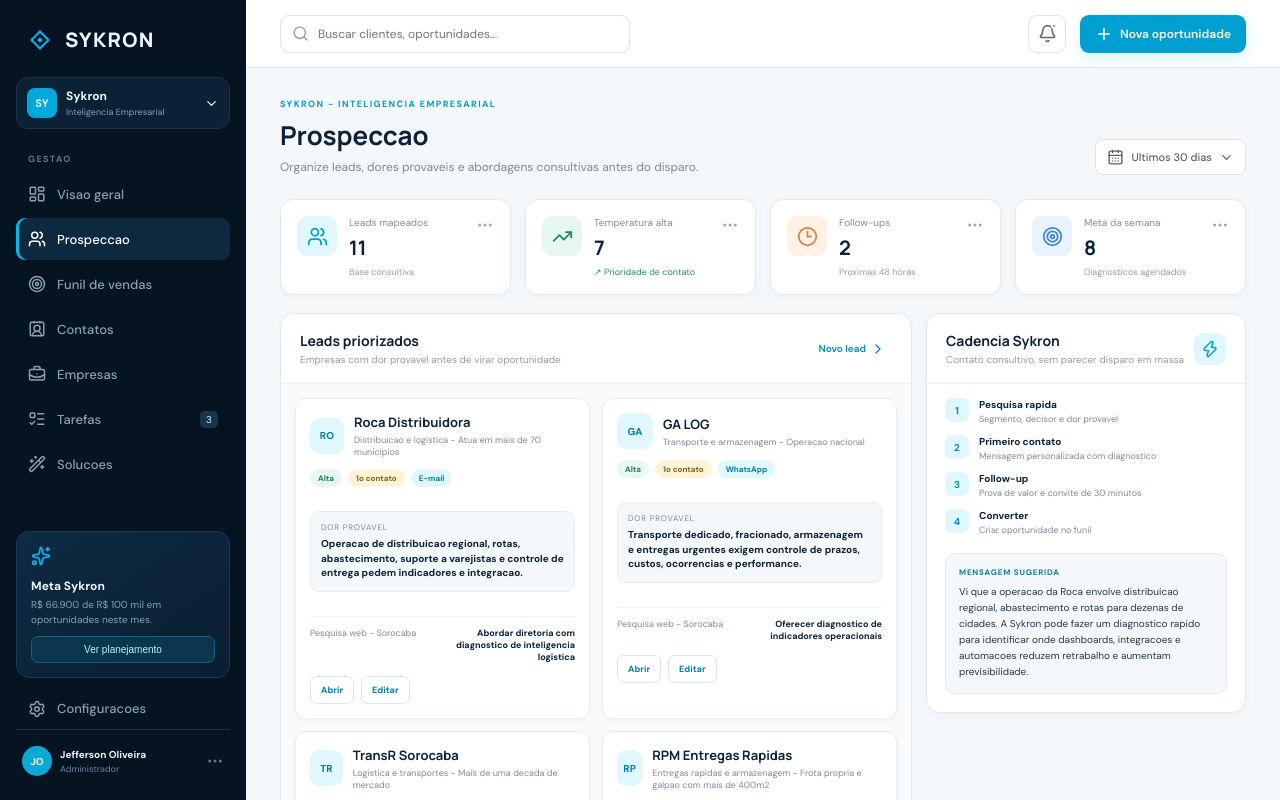
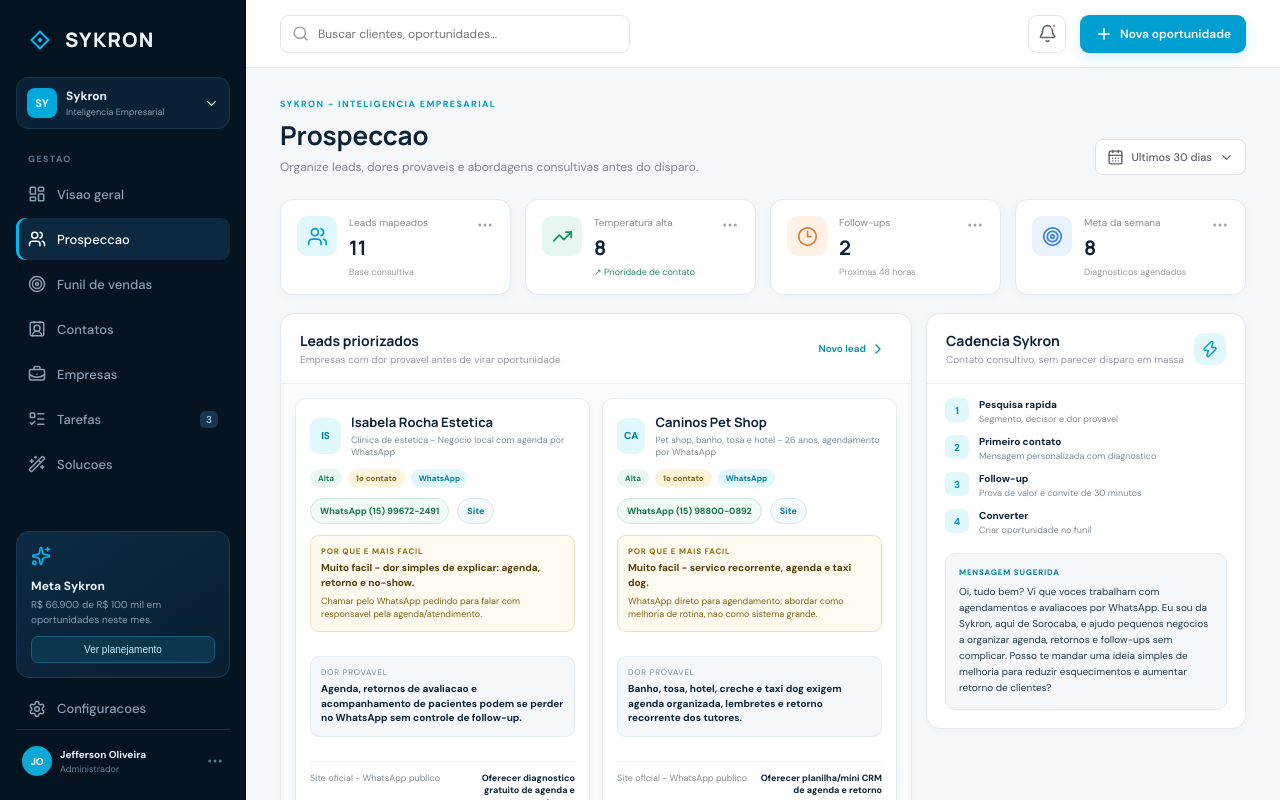
Before and after one commit to jehsorshoe-ai/sykron-crm, a Next.js app: page / in a window 1280 px wide. Both pictures are taken after a click on the button "Prospeccao". Shown: the top 800 px of the page. Built offline with nearby package versions, Linux system fonts and the light colour scheme.

Commit message:
Add easier Sorocaba leads with WhatsApp

```diff
--- a/app/page.tsx
+++ b/app/page.tsx
@@ -81,6 +81,10 @@ type Prospect = {
   company: string;
   segment: string;
   size: string;
+  whatsapp: string;
+  site: string;
+  contactHint: string;
+  ease: string;
   source: string;
   pain: string;
   status: string;
@@ -138,140 +142,189 @@ const solutions: Solution[] = [
 
 const prospects: Prospect[] = [
   {
-    company: "Roca Distribuidora",
-    segment: "Distribuicao e logistica",
-    size: "Atua em mais de 70 municipios",
-    source: "Pesquisa web - Sorocaba",
-    pain: "Operacao de distribuicao regional, rotas, abastecimento, suporte a varejistas e controle de entrega pedem indicadores e integracao.",
-    status: "1o contato",
-    temperature: "Alta",
-    channel: "E-mail",
-    nextAction: "Abordar diretoria com diagnostico de inteligencia logistica",
-    message: "Vi que a operacao da Roca envolve distribuicao regional, abastecimento e rotas para dezenas de cidades. A Sykron pode fazer um diagnostico rapido para identificar onde dashboards, integracoes e automacoes reduzem retrabalho e aumentam previsibilidade.",
-  },
-  {
-    company: "GA LOG",
-    segment: "Transporte e armazenagem",
-    size: "Operacao nacional",
-    source: "Pesquisa web - Sorocaba",
-    pain: "Transporte dedicado, fracionado, armazenagem e entregas urgentes exigem controle de prazos, custos, ocorrencias e performance.",
+    company: "Isabela Rocha Estetica",
+    segment: "Clinica de estetica",
+    size: "Negocio local com agenda por WhatsApp",
+    whatsapp: "(15) 99672-2491",
+    site: "https://esteticasorocaba.com.br/contato/",
+    contactHint: "Chamar pelo WhatsApp pedindo para falar com responsavel pela agenda/atendimento.",
+    ease: "Muito facil - dor simples de explicar: agenda, retorno e no-show.",
+    source: "Site oficial - WhatsApp publico",
+    pain: "Agenda, retornos de avaliacao e acompanhamento de pacientes podem se perder no WhatsApp sem controle de follow-up.",
     status: "1o contato",
     temperature: "Alta",
     channel: "WhatsApp",
-    nextAction: "Oferecer diagnostico de indicadores operacionais",
-    message: "Vi que a GA LOG atua com transporte dedicado, fracionado e armazenagem. Esse tipo de operacao costuma ganhar muito com painel de indicadores, controle de ocorrencias e integracao dos dados comerciais e operacionais.",
+    nextAction: "Oferecer diagnostico gratuito de agenda e retornos",
+    message: "Oi, tudo bem? Vi que voces trabalham com agendamentos e avaliacoes por WhatsApp. Eu sou da Sykron, aqui de Sorocaba, e ajudo pequenos negocios a organizar agenda, retornos e follow-ups sem complicar. Posso te mandar uma ideia simples de melhoria para reduzir esquecimentos e aumentar retorno de clientes?",
   },
   {
-    company: "TransR Sorocaba",
-    segment: "Logistica e transportes",
-    size: "Mais de uma decada de mercado",
-    source: "Pesquisa web - Sorocaba",
-    pain: "Coletas, entregas expressas, carga fracionada, carga fechada e logistica reversa geram muitas etapas manuais e necessidade de visibilidade.",
+    company: "Caninos Pet Shop",
+    segment: "Pet shop, banho, tosa e hotel",
+    size: "26 anos, agendamento por WhatsApp",
+    whatsapp: "(15) 98800-0892",
+    site: "https://petshopcaninos.com.br/",
+    contactHint: "WhatsApp direto para agendamento; abordar como melhoria de rotina, nao como sistema grande.",
+    ease: "Muito facil - servico recorrente, agenda e taxi dog.",
+    source: "Site oficial - WhatsApp publico",
+    pain: "Banho, tosa, hotel, creche e taxi dog exigem agenda organizada, lembretes e retorno recorrente dos tutores.",
     status: "1o contato",
     temperature: "Alta",
     channel: "WhatsApp",
-    nextAction: "Enviar mensagem sobre dashboard de operacao e follow-up comercial",
-    message: "A TransR trabalha com entregas expressas, coletas, carga fracionada e logistica reversa. A Sykron pode mapear os gargalos da rotina e mostrar onde automatizar follow-ups, indicadores e controles de operacao.",
+    nextAction: "Oferecer planilha/mini CRM de agenda e retorno",
+    message: "Oi, tudo bem? Vi que a Caninos tem banho e tosa, creche, hotel e taxi dog. Esse tipo de rotina costuma depender muito de agenda e lembrete no WhatsApp. A Sykron pode montar um controle simples para retornos, pacotes e lembretes de clientes. Posso te mostrar um modelo bem rapido?",
   },
   {
-    company: "RPM Entregas Rapidas",
-    segment: "Entregas rapidas e armazenagem",
-    size: "Frota propria e galpao com mais de 400m2",
-    source: "Pesquisa web - Sorocaba",
-    pain: "Frota propria, rastreio, armazenamento e atendimento rapido indicam necessidade de indicadores, integracao e automacao comercial.",
-    status: "Pesquisa",
-    temperature: "Alta",
-    channel: "WhatsApp",
-    nextAction: "Validar decisor e propor diagnostico de rastreio + BI",
-    message: "Vi que a RPM ja possui operacao com frota propria, rastreio e armazenagem. O proximo ganho pode estar em integrar esses dados em uma visao gerencial simples para decisao rapida e reducao de retrabalho.",
-  },
-  {
-    company: "Atlanta Industria Metalurgica",
-    segment: "Industria metalurgica",
-    size: "Mais de 100 colaboradores e 22 mil m2",
-    source: "Pesquisa web - Sorocaba",
-    pain: "Operacao industrial com corte, solda, tratamento, dobra, usinagem e calandra exige controle de processos, produtividade, qualidade e prazos.",
-    status: "Pesquisa",
-    temperature: "Alta",
-    channel: "E-mail",
-    nextAction: "Abordar com diagnostico de processos industriais e BI",
-    message: "A Atlanta tem uma operacao industrial robusta, com varias etapas produtivas. A Sykron pode apoiar no mapeamento dos processos e na criacao de indicadores executivos de prazo, produtividade, qualidade e gargalos.",
-  },
-  {
-    company: "SPS Construtora",
-    segment: "Construcao civil, mineracao e maquinas",
-    size: "Atuacao em diferentes regioes do Brasil",
-    source: "Pesquisa web - Sorocaba",
-    pain: "Obras, mineracao, locacao de maquinas, terraplenagem e servicos geram alto volume de controle operacional, propostas e acompanhamento de contratos.",
-    status: "Pesquisa",
-    temperature: "Alta",
-    channel: "E-mail",
-    nextAction: "Enviar abordagem sobre controle de obras, maquinas e indicadores",
-    message: "Pelo perfil da SPS, com obras, mineracao, locacao de maquinas e servicos, pode existir um ganho grande em integrar controles e transformar operacao em indicadores de alta gestao.",
-  },
-  {
-    company: "Orodent Sorocaba",
-    segment: "Clinica odontologica",
-    size: "2 unidades em Sorocaba",
-    source: "Pesquisa web - Sorocaba",
-    pain: "Duas unidades, varias especialidades, agenda, orcamentos e retorno de pacientes pedem controle comercial, atendimento e indicadores.",
+    company: "Fino Faro Pet Shop",
+    segment: "Pet shop, banho, tosa e delivery",
+    size: "Loja local com delivery e WhatsApp",
+    whatsapp: "(15) 99611-1325",
+    site: "https://finofarosorocaba.com.br/",
+    contactHint: "Contato direto no WhatsApp/celular; oferta inicial deve ser pequena e pratica.",
+    ease: "Muito facil - delivery + banho e tosa geram controle manual.",
+    source: "Site oficial - WhatsApp publico",
+    pain: "Pedidos por delivery, agendamentos de banho e tosa e recompra de produtos podem virar lista manual sem acompanhamento.",
     status: "1o contato",
     temperature: "Alta",
     channel: "WhatsApp",
-    nextAction: "Oferecer diagnostico de agenda, conversao e follow-up",
-    message: "Vi que a Orodent possui duas unidades em Sorocaba e tratamentos multidisciplinares. A Sykron pode ajudar a mapear agenda, retorno de pacientes, orcamentos e indicadores de conversao por unidade.",
+    nextAction: "Oferecer controle de delivery, agendamentos e recompra",
+    message: "Oi, tudo bem? Vi que voces trabalham com pet shop, banho e tosa e delivery. A Sykron ajuda negocios locais a organizar pedidos, agendamentos e retornos de clientes em um controle simples. Posso te mandar uma sugestao bem pratica para facilitar a rotina do WhatsApp?",
+  },
+  {
+    company: "Belle Petit Pet Salon",
+    segment: "Banho e tosa premium",
+    size: "Salao pet local com agendamento por WhatsApp",
+    whatsapp: "(15) 99818-9097",
+    site: "https://bellepetit.com.br/",
+    contactHint: "Chamar oferecendo organizacao de agenda e pacotes recorrentes.",
+    ease: "Muito facil - decisao provavelmente com dono/gestor local.",
+    source: "Site oficial - WhatsApp publico",
+    pain: "Atendimento por horario, pacotes recorrentes e orcamentos personalizados podem precisar de lembretes e controle de clientes.",
+    status: "1o contato",
+    temperature: "Alta",
+    channel: "WhatsApp",
+    nextAction: "Enviar ideia de agenda + lembrete automatico",
+    message: "Oi, tudo bem? Vi que o agendamento da Belle Petit e feito pelo WhatsApp e que voces trabalham com atendimento premium. A Sykron pode ajudar com um controle simples de agenda, retorno e pacotes recorrentes, sem sistema complicado. Posso te mostrar uma ideia?",
   },
   {
     company: "CampoClin",
     segment: "Clinica de especialidades",
     size: "8 especialidades e mais de 1 mil consultas por ano",
-    source: "Pesquisa web - Sorocaba",
-    pain: "Atendimento com hora marcada, WhatsApp, locacao de salas e profissionais cria oportunidade para automacao de agenda, indicadores e funil de atendimento.",
+    whatsapp: "(15) 99618-1557",
+    site: "https://campoclin.com.br/",
+    contactHint: "WhatsApp responde pacientes; propor melhoria de agenda e conversao.",
+    ease: "Facil - dor clara, mas clinica pode ter decisao um pouco mais formal.",
+    source: "Site oficial - WhatsApp publico",
+    pain: "Consultas com hora marcada, retorno por WhatsApp, locacao de salas e profissionais diferentes exigem organizacao de agenda e indicadores.",
+    status: "1o contato",
+    temperature: "Alta",
+    channel: "WhatsApp",
+    nextAction: "Oferecer diagnostico de agenda, salas e conversao",
+    message: "Oi, tudo bem? Vi que a CampoClin trabalha com varias especialidades, agenda por WhatsApp e locacao de salas. A Sykron pode ajudar a organizar agenda, retornos e indicadores simples de atendimento. Posso te mandar uma sugestao de melhoria sem compromisso?",
+  },
+  {
+    company: "Vet Center Sorocaba",
+    segment: "Clinica veterinaria 24h",
+    size: "Atendimento 24h com banho, tosa, exames e farmacia",
+    whatsapp: "(15) 3233-1083",
+    site: "https://www.vetcentersorocaba.com.br/",
+    contactHint: "WhatsApp publico; abordagem deve focar em lembretes, retornos e organizacao.",
+    ease: "Facil - muitos servicos recorrentes e urgencias.",
+    source: "Site oficial - WhatsApp publico",
+    pain: "Consultas, banho e tosa, farmacia, exames e retornos criam varios pontos de contato que podem ser organizados em um fluxo simples.",
+    status: "1o contato",
+    temperature: "Alta",
+    channel: "WhatsApp",
+    nextAction: "Propor controle de retornos, vacinas e servicos recorrentes",
+    message: "Oi, tudo bem? Vi que a Vet Center tem atendimento 24h e varios servicos para pets. A Sykron pode ajudar com um controle simples de retornos, lembretes e acompanhamento de clientes pelo WhatsApp. Posso te mandar uma ideia pratica?",
+  },
+  {
+    company: "Vetlab Sorocaba",
+    segment: "Laboratorio veterinario",
+    size: "Mais de 20 anos, exames e resultados digitais",
+    whatsapp: "(15) 99727-2218",
+    site: "https://vetlabsorocaba.com.br/",
+    contactHint: "Chamar com proposta de organizar pedidos, retornos de exame e parceiros.",
+    ease: "Facil - rotina de exames tem status, prazos e resultado.",
+    source: "Site oficial - WhatsApp publico",
+    pain: "Agendamentos de exames, resultados por WhatsApp/e-mail e parcerias com veterinarios podem ganhar controle de status e prazos.",
+    status: "1o contato",
+    temperature: "Alta",
+    channel: "WhatsApp",
+    nextAction: "Oferecer quadro simples de status dos exames e retornos",
+    message: "Oi, tudo bem? Vi que a Vetlab agenda exames e entrega resultados digitais. A Sykron pode ajudar com um controle simples de status, prazos e retornos para melhorar a visibilidade da rotina. Posso te mostrar uma sugestao rapida?",
+  },
+  {
+    company: "L.A English Idiomas & Musica",
+    segment: "Escola de idiomas e musica",
+    size: "Escola local com aula demonstrativa",
+    whatsapp: "(15) 99117-5760",
+    site: "https://www.laenglish.com.br/",
+    contactHint: "Chamar sobre controle de leads de aula demonstrativa e rematricula.",
+    ease: "Facil - venda recorrente, leads de aulas e follow-up.",
+    source: "Site oficial - WhatsApp publico",
+    pain: "Aulas demonstrativas, novos alunos, rematriculas e acompanhamento de interessados precisam de funil simples para nao perder contatos.",
+    status: "1o contato",
+    temperature: "Alta",
+    channel: "WhatsApp",
+    nextAction: "Oferecer funil simples para interessados e rematriculas",
+    message: "Oi, tudo bem? Vi que voces trabalham com aulas demonstrativas e varios cursos. A Sykron pode montar um controle simples para interessados, follow-ups e rematriculas, ajudando a nao perder contatos do WhatsApp. Posso te mandar um exemplo?",
+  },
+  {
+    company: "FACOP Sorocaba",
+    segment: "Clinica odontologica e cursos",
+    size: "Recepcao e comercial com WhatsApp publico",
+    whatsapp: "(15) 99164-0202",
+    site: "https://facopsorocaba.com.br/agendamento/",
+    contactHint: "Comecar pela recepcao; pedir responsavel por agenda/comercial.",
+    ease: "Media facil - tem varios WhatsApps e rotina clara de triagem.",
+    source: "Site oficial - WhatsApp publico",
+    pain: "Triagem de pacientes, agenda de avaliacao, cursos e contatos comerciais podem precisar de follow-up organizado.",
     status: "Pesquisa",
     temperature: "Media",
     channel: "WhatsApp",
-    nextAction: "Validar se usam planilhas ou sistema desconectado",
-    message: "A CampoClin tem atendimento por agenda, varias especialidades e locacao de salas. A Sykron pode fazer um diagnostico para entender gargalos de atendimento, controle de salas e indicadores de conversao.",
+    nextAction: "Validar responsavel por agenda e comercial",
+    message: "Oi, tudo bem? Vi que a FACOP tem triagem, agendamento e canais comerciais por WhatsApp. A Sykron pode ajudar a organizar os contatos, retornos e indicadores de atendimento em um controle simples. Quem seria a pessoa ideal para eu apresentar essa ideia?",
   },
   {
-    company: "Escriba Assessoria Contabil",
-    segment: "Contabilidade empresarial",
-    size: "Mais de 25 anos de mercado",
-    source: "Pesquisa web - Sorocaba",
-    pain: "Escritorio contabil maduro tende a ter alto volume de rotinas recorrentes, carteira de clientes e necessidade de indicadores por demanda.",
-    status: "Follow-up 1",
+    company: "RPM Entregas Rapidas",
+    segment: "Entregas rapidas e armazenagem",
+    size: "Base em Sorocaba, frota propria e galpao",
+    whatsapp: "(15) 98102-6224",
+    site: "https://rpmentregas.com.br/",
+    contactHint: "WhatsApp publico; propor controle simples de pedidos e ocorrencias.",
+    ease: "Media facil - B2B local com dor operacional objetiva.",
+    source: "Site oficial - WhatsApp publico",
+    pain: "Entregas, rastreio, armazenamento e solicitacoes por WhatsApp podem precisar de status, prazos e controle de clientes.",
+    status: "Pesquisa",
     temperature: "Media",
-    channel: "E-mail",
-    nextAction: "Enviar proposta de diagnostico de produtividade e automacao",
-    message: "Escritorios contabeis acumulam rotinas repetitivas, prazos e controles por carteira. A Sykron pode diagnosticar gargalos e propor automacoes simples com indicadores de produtividade e atendimento.",
+    channel: "WhatsApp",
+    nextAction: "Oferecer controle de pedidos, status e follow-up B2B",
+    message: "Oi, tudo bem? Vi que a RPM trabalha com entregas, rastreio e armazenagem. A Sykron pode ajudar com um controle simples de pedidos, status e retornos para clientes, sem implantar um sistema pesado. Posso te mandar uma ideia pratica?",
   },
   {
-    company: "Gestao CMF",
-    segment: "Contabilidade empresarial",
-    size: "Mais de 30 anos de experiencia",
-    source: "Pesquisa web - Sorocaba",
-    pain: "Atua com administracao financeira, legalizacao, certidoes e servicos especiais; bom encaixe para automacao de rotinas e painel de carteira.",
-    status: "Pesquisa",
-    temperature: "Media",
-    channel: "E-mail",
-    nextAction: "Abordar com melhoria de processos internos e indicadores",
-    message: "A Gestao CMF comunica uma atuacao estrategica e servicos administrativos. A Sykron pode mapear rotinas internas e criar indicadores para prazos, carteira, produtividade e oportunidades de automacao.",
-  },
-  {
-    company: "Imelux Industria Metalurgica",
-    segment: "Industria metalurgica",
-    size: "Mais de 50 anos de mercado",
-    source: "Pesquisa web - Sorocaba",
-    pain: "Estamparia, ferramentaria, pintura, tratamentos e entregas com veiculos proprios geram oportunidade para controle de producao e prazo.",
+    company: "Sorridents Sorocaba",
+    segment: "Clinica odontologica",
+    size: "Clinica com avaliacao gratuita e WhatsApp",
+    whatsapp: "(15) 99744-1135",
+    site: "https://www.implantesdentariossorocaba.com.br/",
+    contactHint: "Chamar pelo WhatsApp oferecendo melhoria de conversao de avaliacao gratuita.",
+    ease: "Media facil - boa dor comercial, mas pode ter padrao de franquia.",
+    source: "Site oficial - WhatsApp publico",
+    pain: "Avaliacoes gratuitas, agendamento imediato e retorno de interessados pedem funil de atendimento para melhorar conversao.",
     status: "Nutrir",
     temperature: "Media",
-    channel: "E-mail",
-    nextAction: "Enviar material sobre indicadores de producao e pedidos",
-    message: "A Imelux possui operacao industrial com ferramentaria e estamparia. A Sykron pode ajudar a mapear fluxo de pedidos, prazos, gargalos e indicadores simples para alta gestao.",
+    channel: "WhatsApp",
+    nextAction: "Enviar abordagem sobre conversao de avaliacoes",
+    message: "Oi, tudo bem? Vi que voces trabalham com avaliacao gratuita e agendamento pelo WhatsApp. A Sykron pode ajudar a organizar interessados, retornos e indicadores de conversao em um controle simples. Posso te mandar uma sugestao?",
   },
 ];
 
 const brl = (n: number) => new Intl.NumberFormat("pt-BR", { style: "currency", currency: "BRL", maximumFractionDigits: 0 }).format(n);
+const whatsappHref = (phone: string) => {
+  const digits = phone.replace(/\D/g, "");
+  if (!digits) return "#";
+  return `https://wa.me/${digits.startsWith("55") ? digits : `55${digits}`}`;
+};
 
 const nav = [
   ["Visao geral", LayoutDashboard],
@@ -288,6 +341,10 @@ const editorFields: Record<EntityKind, EditorField[]> = {
     { name: "company", label: "Empresa" },
     { name: "segment", label: "Segmento" },
     { name: "size", label: "Porte" },
+    { name: "whatsapp", label: "WhatsApp" },
+    { name: "site", label: "Site" },
+    { name: "contactHint", label: "Como abordar", type: "textarea" },
+    { name: "ease", label: "Facilidade do lead", type: "textarea" },
     { name: "source", label: "Origem" },
     { name: "pain", label: "Dor provavel", type: "textarea" },
     { name: "status", label: "Status", type: "select", options: ["Pesquisa", "1o contato", "Follow-up 1", "Nutrir", "Qualificado"] },
@@ -340,7 +397,7 @@ const editorFields: Record<EntityKind, EditorField[]> = {
 };
 
 const emptyDrafts: Record<EntityKind, Draft> = {
-  prospect: { company: "", segment: "", size: "", source: "", pain: "", status: "Pesquisa", temperature: "Media", channel: "WhatsApp", nextAction: "", message: "" },
+  prospect: { company: "", segment: "", size: "", whatsapp: "", site: "", contactHint: "", ease: "", source: "", pain: "", status: "Pesquisa", temperature: "Media", channel: "WhatsApp", nextAction: "", message: "" },
   deal: { company: "", title: "", value: "0", stage: "Novos leads", person: "Jefferson", due: "Novo", tag: "Solucao" },
   contact: { name: "", company: "", role: "", phone: "", email: "", status: "Novo", next: "" },
   company: { name: "", segment: "", size: "", pain: "", fit: "Alto", owner: "Jefferson", value: "0" },
@@ -395,7 +452,7 @@ export default function Home() {
 
   const filteredProspects = useMemo(() => {
     const term = query.toLowerCase();
-    return prospectList.filter((prospect) => `${prospect.company} ${prospect.segment} ${prospect.pain} ${prospect.status}`.toLowerCase().includes(term));
+    return prospectList.filter((prospect) => `${prospect.company} ${prospect.segment} ${prospect.pain} ${prospect.status} ${prospect.whatsapp} ${prospect.ease}`.toLowerCase().includes(term));
   }, [prospectList, query]);
 
   const total = deals.reduce((sum, deal) => sum + deal.value, 0);
@@ -475,6 +532,10 @@ export default function Home() {
         company: draft.company || "Novo lead",
         segment: draft.segment || "Segmento nao informado",
         size: draft.size || "Porte nao informado",
+        whatsapp: draft.whatsapp || "",
+        site: draft.site || "",
+        contactHint: draft.contactHint || "Validar responsavel antes de apresentar a solucao.",
+        ease: draft.ease || "Facilidade ainda nao classificada.",
         source: draft.source || "Manual",
         pain: draft.pain || "Dor ainda nao mapeada.",
         status: draft.status || "Pesquisa",
@@ -735,6 +796,11 @@ function ProspectionModule({ prospects, onOpen, onEdit, onNew }: { prospects: Pr
                   <div><h3>{prospect.company}</h3><span>{prospect.segment} - {prospect.size}</span></div>
                 </div>
                 <div className="prospect-tags"><em>{prospect.temperature}</em><strong>{prospect.status}</strong><span>{prospect.channel}</span></div>
+                <div className="contact-strip">
+                  <a href={whatsappHref(prospect.whatsapp)} target="_blank" rel="noreferrer">WhatsApp {prospect.whatsapp}</a>
+                  {prospect.site && <a href={prospect.site} target="_blank" rel="noreferrer">Site</a>}
+                </div>
+                <div className="ease-box"><small>Por que e mais facil</small><b>{prospect.ease}</b><span>{prospect.contactHint}</span></div>
                 <div className="pain-box"><small>Dor provavel</small><b>{prospect.pain}</b></div>
                 <footer><span>{prospect.source}</span><strong>{prospect.nextAction}</strong></footer>
                 <div className="record-actions"><button onClick={() => onOpen(prospect)}>Abrir</button><button onClick={() => onEdit(prospect)}>Editar</button></div>
```
Also changed, not shown: app/globals.css.
